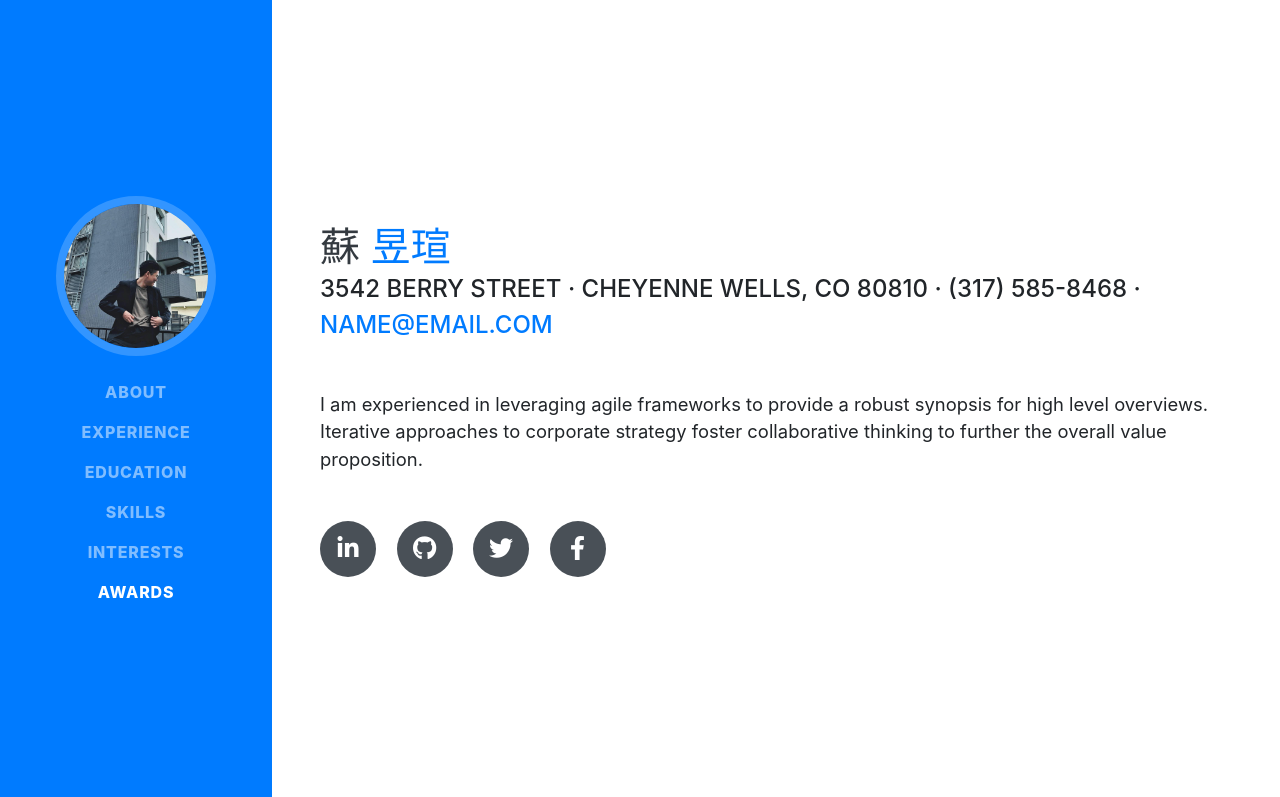
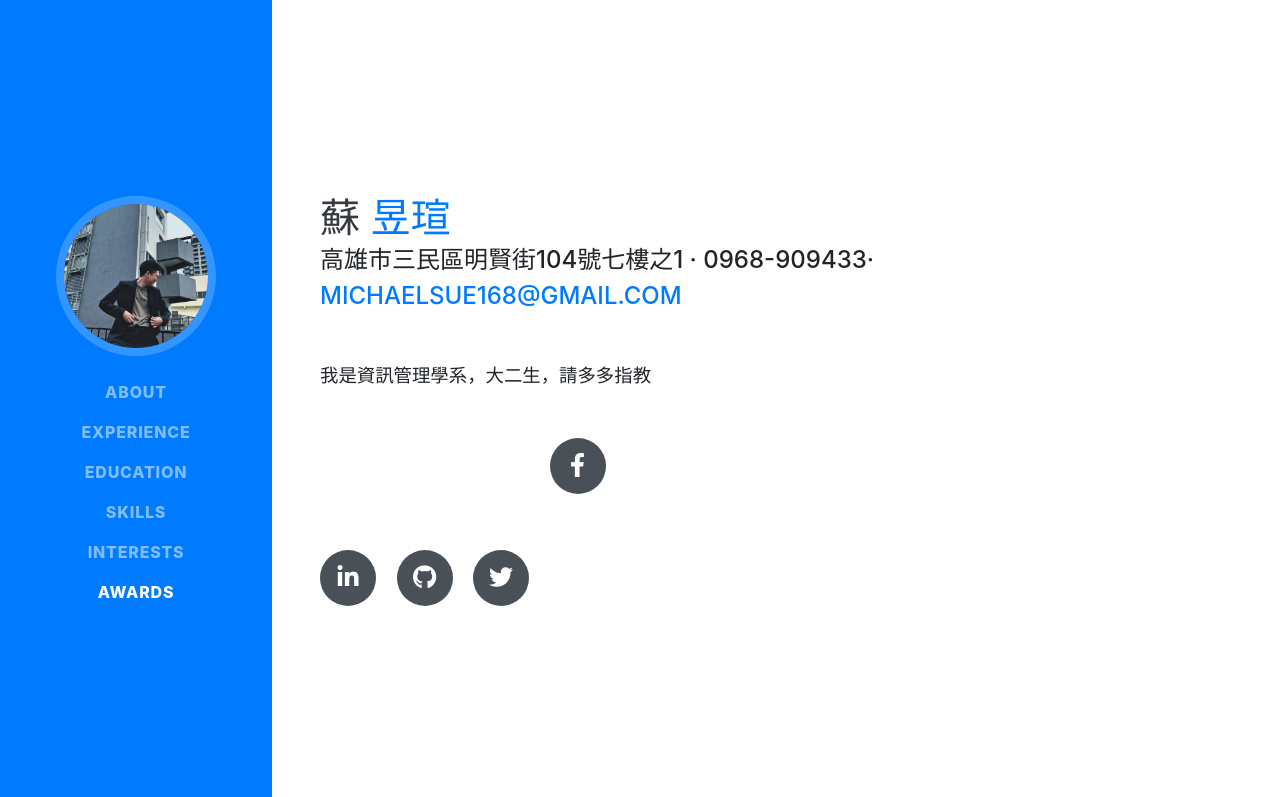
Before and after one commit to michaelsue/michaelsue.github.io, a website with bundled scripts: page index.html in a window 1280 px wide. Shown: the top 797 px of the page. Built offline with nearby package versions, Linux system fonts and the light colour scheme; a web font is replaced by a local one.

Commit message:
change front page

```diff
--- a/index.html
+++ b/index.html
@@ -66,10 +66,10 @@
         <h1 class="mb-0">蘇
           <span class="text-primary">昱瑄</span>
         </h1>
-        <div class="subheading mb-5">3542 Berry Street · Cheyenne Wells, CO 80810 · (317) 585-8468 ·
-          <a href="mailto:name@email.com">name@email.com</a>
+        <div class="subheading mb-5">高雄市三民區明賢街104號七樓之1 · 0968-909433·
+          <a href="mailto:michaelsue168@gmail.com">michaelsue168@gmail.com</a>
         </div>
-        <p class="lead mb-5">I am experienced in leveraging agile frameworks to provide a robust synopsis for high level overviews. Iterative approaches to corporate strategy foster collaborative thinking to further the overall value proposition.</p>
+        <p class="lead mb-5">我是資訊管理學系，大二生，請多多指教</p>
         <div class="social-icons">
           <a href="#">
             <i class="fab fa-linkedin-in"></i>
@@ -82,6 +82,7 @@
           </a>
           <a href="#">
             <i class="fab fa-facebook-f"></i>
+			https://www.facebook.com/profile.php?id=100001836335739
           </a>
         </div>
       </div>
```
